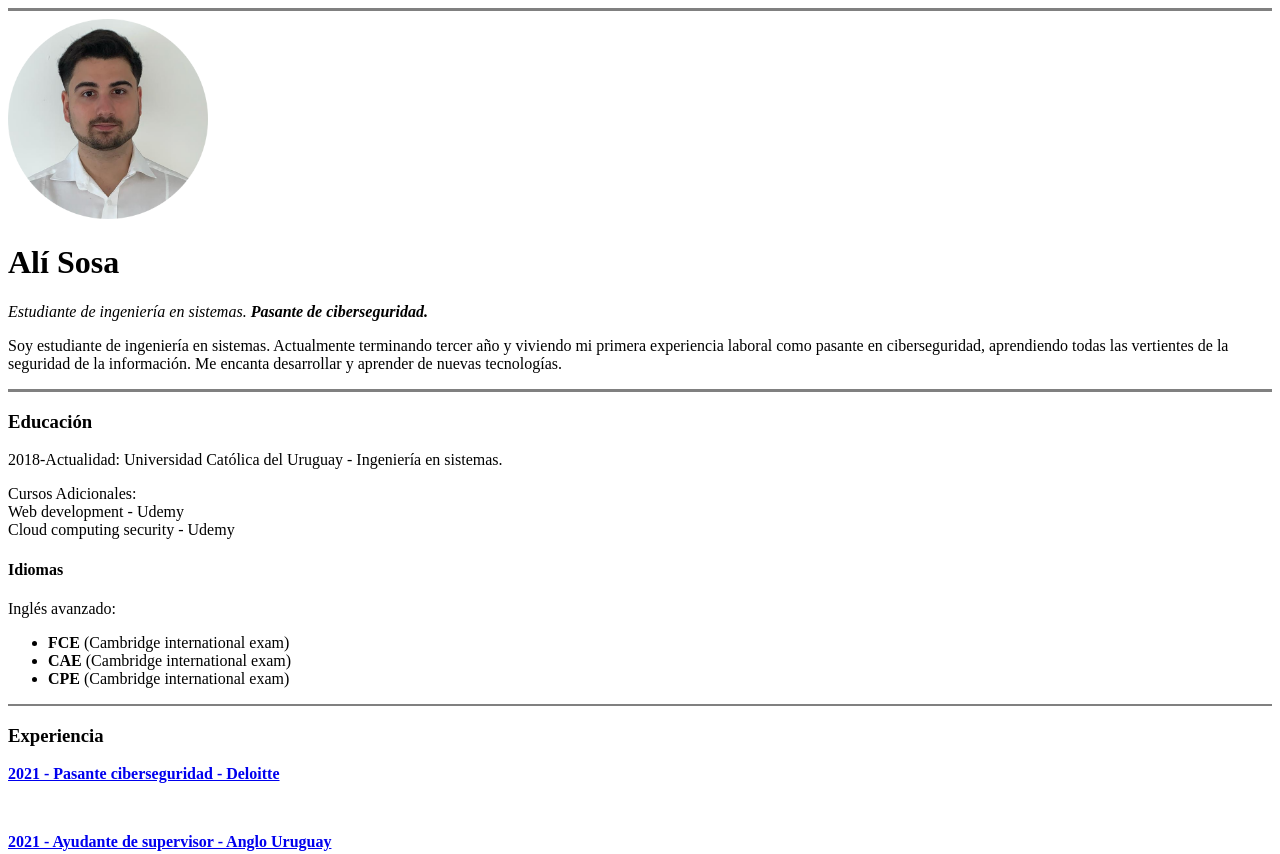
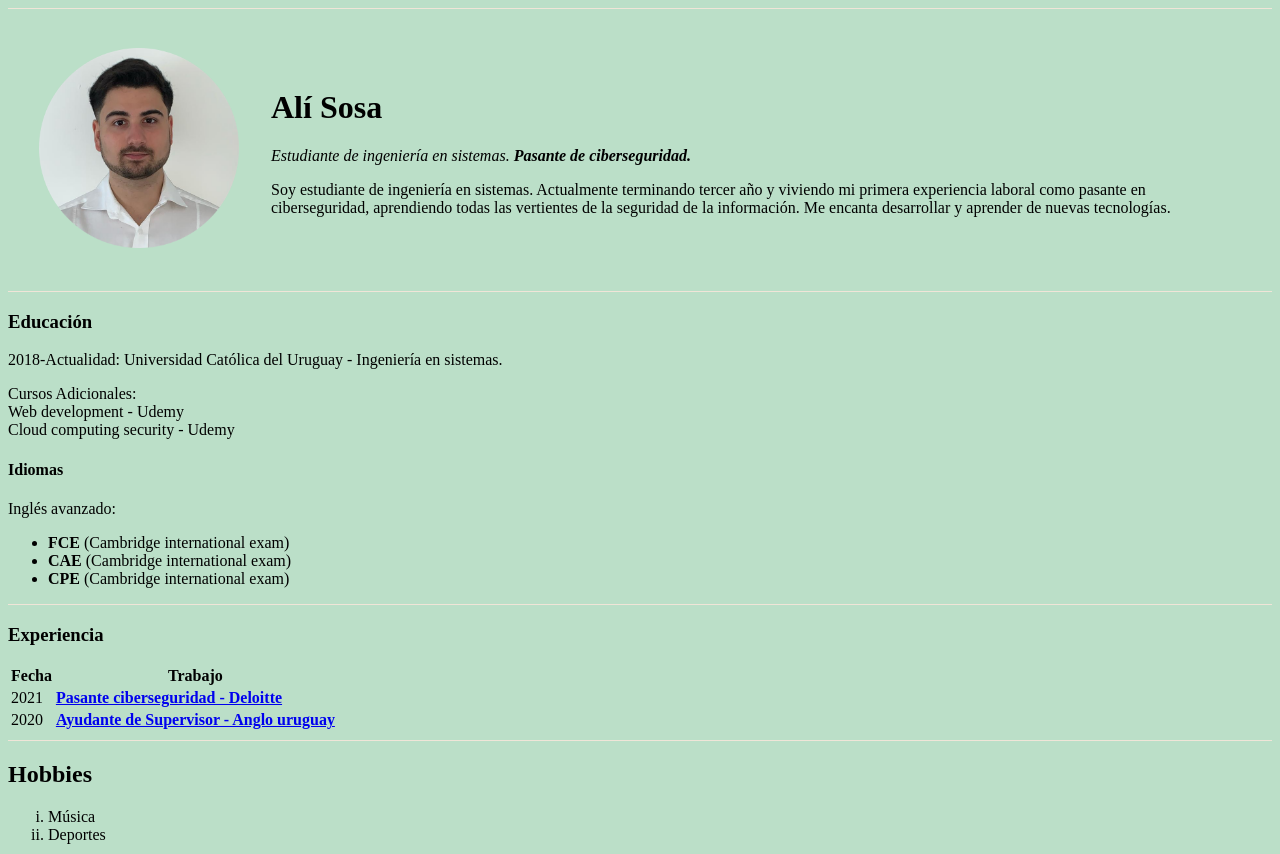
Before and after one commit to alimsosa/ejerciciospracticos, a plain HTML site: page webdevelopment/HTML-Personal Site/index.html in a window 1280 px wide. Shown: the top 854 px of the page. Drawn offline with Linux system fonts and the light colour scheme.

Commit message:
#cssintro

```diff
--- a/webdevelopment/HTML-Personal Site/index.html
+++ b/webdevelopment/HTML-Personal Site/index.html
@@ -5,17 +5,35 @@
   <meta charset="utf-8">
   <hr size="3" noshade>
   <title>Alí Sosa - Personal site</title>
+  <style>
+    body {
+      background-color: #bbdfc8;
+
+    }
+    hr{
+      background-color: #f0e5d8;
+      border-style: none;
+      height: 1px;
+    }
+  </style>
 </head>
 
 <body>
-  <img src="foto cv.png"
-       width="200"
-       height="200" />
+  <table cellspacing="30">
+    <tr>
+      <td><img src="foto cv.png" width="200" height="200" /></td>
+      <td>
         <h1>Alí Sosa</h1>
         <p><em></p>Estudiante de ingeniería en sistemas. <strong>Pasante de ciberseguridad.</em></strong></p>
         <p>Soy estudiante de ingeniería en sistemas. Actualmente terminando tercer año y viviendo mi primera experiencia laboral
           como pasante en ciberseguridad, aprendiendo todas las vertientes de la seguridad de la información. Me encanta desarrollar
           y aprender de nuevas tecnologías.</p>
+      </td>
+    </tr>
+  </table>
+
+
+
   <hr size="3" noshade>
   <h3>Educación</h3>
   <p>2018-Actualidad: Universidad Católica del Uruguay - Ingeniería en sistemas.</p>
@@ -33,19 +51,37 @@
   <hr size="2" noshade>
 
   <h3>Experiencia</h3>
-<p><strong><a href="experienciacyber.html">2021 - Pasante ciberseguridad - Deloitte</a></strong></p><br>
-<p><strong><a href="experienciaanglo.html">2021 - Ayudante de supervisor - Anglo Uruguay</a></strong></p><br>
+  <table>
+    <thead>
+      <tr>
+        <th>Fecha</th>
+        <th>Trabajo</th>
+      </tr>
+    </thead>
+    <tr>
+      <td>2021</td>
+      <td><strong><a href="experienciacyber.html"> Pasante ciberseguridad - Deloitte</a></strong></td>
+    </tr>
+    <tr>
+      <td>2020</td>
+      <td><strong><a href="experienciaanglo.html"> Ayudante de Supervisor - Anglo uruguay</a></strong></td>
+    </tr>
+  </table>
+
+
 
   <hr size="2" noshade>
   <h2>Hobbies</h2>
-  <ol type ="i">
+  <ol type="i">
     <li>Música</li>
     <li>Deportes</li>
   </ol>
   <hr size="2" noshade>
-    <strong><h3><a href="contacto.html">Contacto</a></strong></h3>
+  <strong>
+    <h3><a href="contacto.html">Contacto</a>
+  </strong></h3>
 </body>
 <strong><a href="https://www.linkedin.com/in/ali-sosa/">Enlace directo a mi Linkedin</a></strong>
-</body>
+
 
 </html>
```
Also changed, not shown: webdevelopment/HTML-Personal Site/contacto.html (+10 -0 lines), 1 other file. Lines whose indentation alone changed are shown as unchanged.
